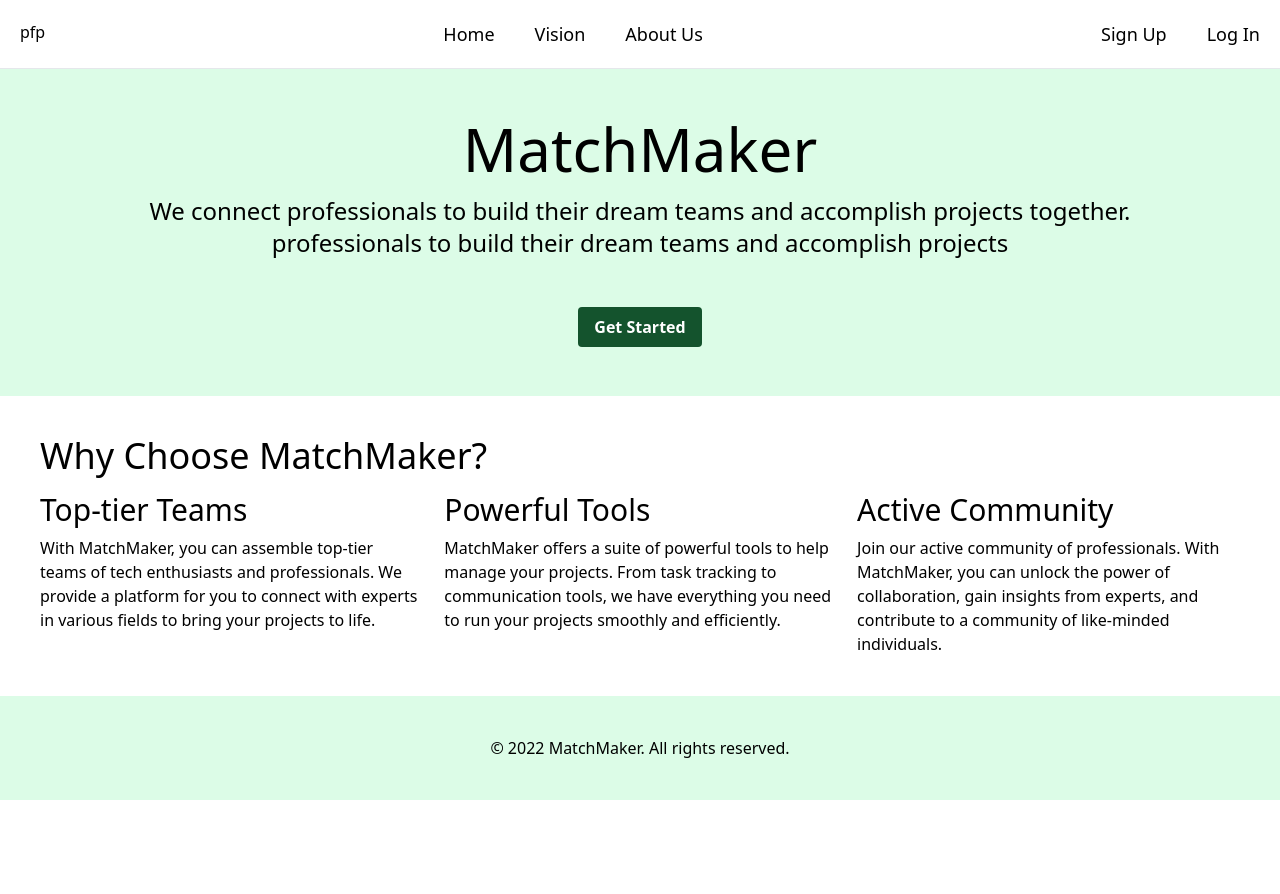
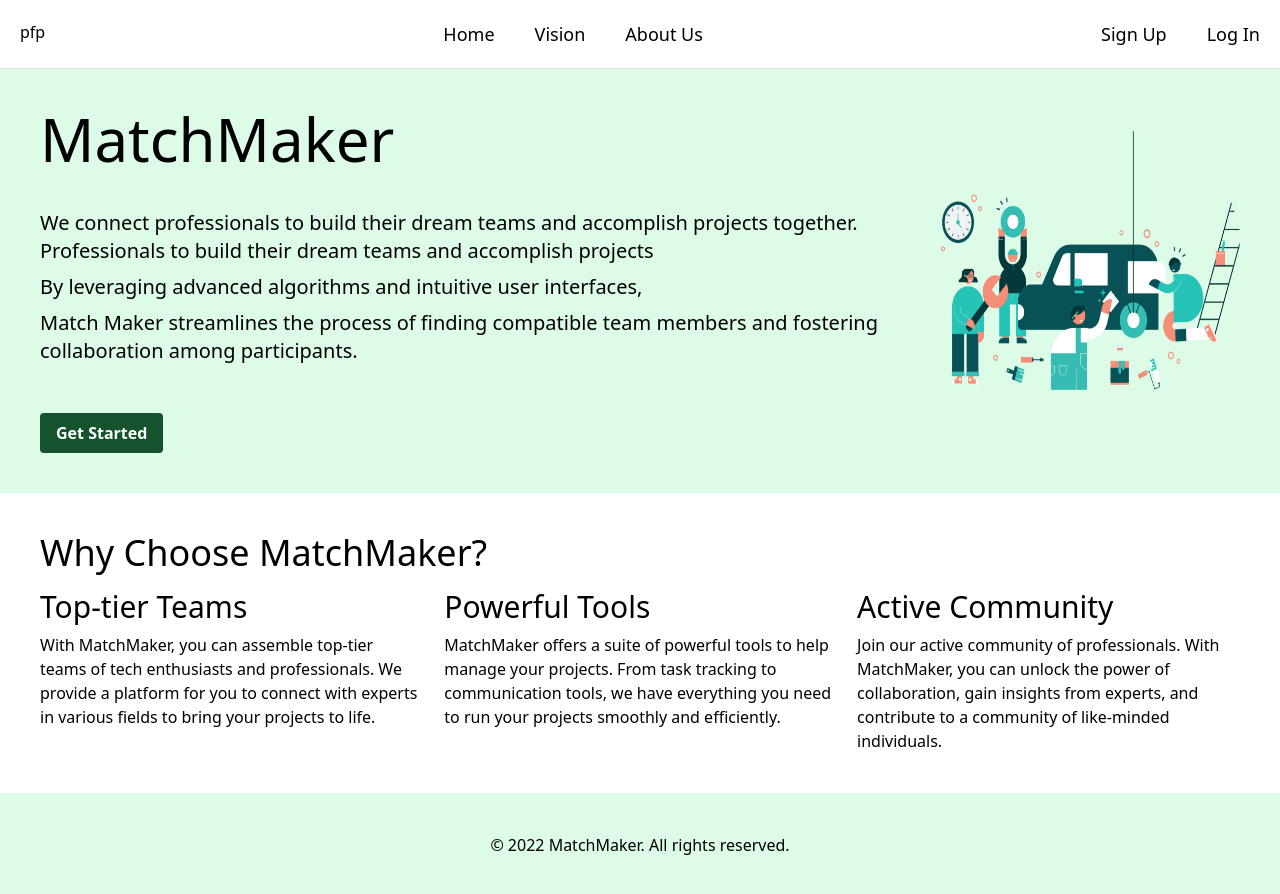
Before and after one commit to Prem2310/teamMatch-htf-4.0, a React (Vite) app in the folder frontend/: page / in a window 1280 px wide. Shown: the top 894 px of the page. Before the commit the page ends 800 px from the top, so only its background shows below. Built offline with nearby package versions, Linux system fonts and the light colour scheme; no server answers.

Commit message:
frontend

```diff
--- a/frontend/src/pages/Landing.jsx
+++ b/frontend/src/pages/Landing.jsx
@@ -1,25 +1,43 @@
 import React from "react";
 import Navbar from "../components/Navbar";
+import graphiics from "../assets/landing_graphics.png";
 
 const Landing = () => {
   return (
     <div className="min-h-screen flex flex-col">
       <Navbar />
-      <header className="bg-green-100 flex-grow flex items-center justify-center text-center p-10">
+      <header className="bg-green-100 flex-grow flex items-center justify-center  p-10">
         <div>
           <h1 className="text-6xl mb-4">MatchMaker</h1>
-          <p className="text-2xl">
+          <p className="text-xl mt-10 pr-10">
             We connect professionals to build their dream teams and accomplish
             projects together.
           </p>
-          <p className="text-2xl mb-8">
-            professionals to build their dream teams and accomplish projects
+          <p className="text-xl mb-2">
+            Professionals to build their dream teams and accomplish projects
           </p>
+          <p className="text-xl mb-2 ">
+            By leveraging advanced algorithms and intuitive user interfaces,
+          </p>
+          <p className="text-xl mb-8 ">
+            Match Maker streamlines the process of finding compatible team
+            members and fostering collaboration among participants.
+          </p>
+
           <button className="bg-green-900 hover:bg-green-500 text-white font-bold py-2 px-4 rounded mt-4 transition duration-500 ease-in-out">
             Get Started
           </button>
         </div>
+        <div>
+          <img
+            src={graphiics}
+            className=""
+            style={{ height: "300px" }}
+            alt="Graphics"
+          />
+        </div>
       </header>
+
       <section className="bg-white p-10">
         <h2 className="text-4xl mb-4">Why Choose MatchMaker?</h2>
         <div className="flex gap-6">
```
Also changed, not shown: frontend/src/assets/landing_graphics.png (added).
